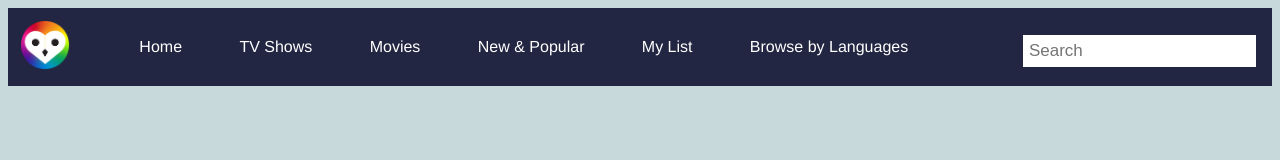
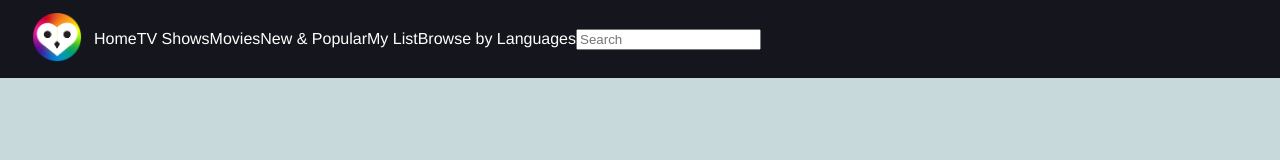
Before and after one commit to ewaehner/NavigationLab, a plain HTML site: page index.html in a window 1280 px wide. Drawn offline with Linux system fonts and the light colour scheme; some icons are missing.

Commit message:
Update styles.css

```diff
--- a/styles.css
+++ b/styles.css
@@ -3,30 +3,34 @@
   padding: 12px;
 }
 body {
+  margin: 0;
   background-color: rgb(200, 217, 219);
-  }
-nav a{
+}
+nav a {
   color: white;
   text-decoration: none;
 }
 .navbar {
   display: flex;
-  justify-content: space-between;
+  justify-content: flex-start;
   align-items: center;
-  background-color: rgb(34, 38, 66);
-  font-family:'Franklin Gothic Medium', 'Arial Narrow', Arial, sans-serif
+  background: rgb(21, 22, 29);
+  font-family: 'Franklin Gothic Medium', 'Arial Narrow', Arial, sans-serif;
+  padding: 0 20px;
+  width: 100%;
+  box-sizing: border-box;
+  position: fixed;
+  top: 0;
+  left: 0;
+  right: 0;
 }
 
-a:hover{
-  color:rgb(7, 98, 159);
+.nav-links {
+  display: flex;
+  gap: 20px;
+  margin-left: 20px;
+}
+a:hover {
+  color: rgb(196, 27, 27);
   text-decoration: underline;
 }
-
-.navbar input[type=text] {
-  float: right;
-  padding: 6px;
-  border: none;
-  margin-top: 8px;
-  margin-right: 16px;
-  font-size: 17px;
-}
```
